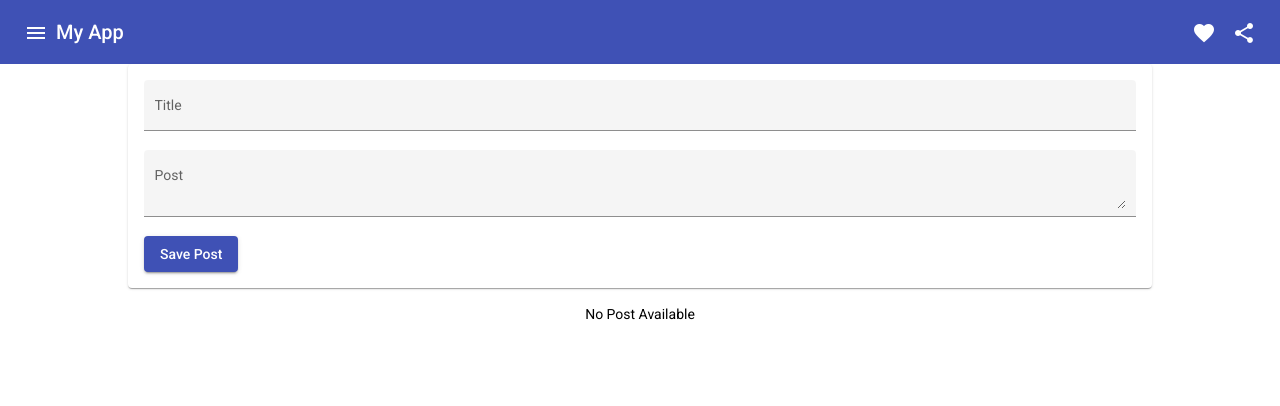
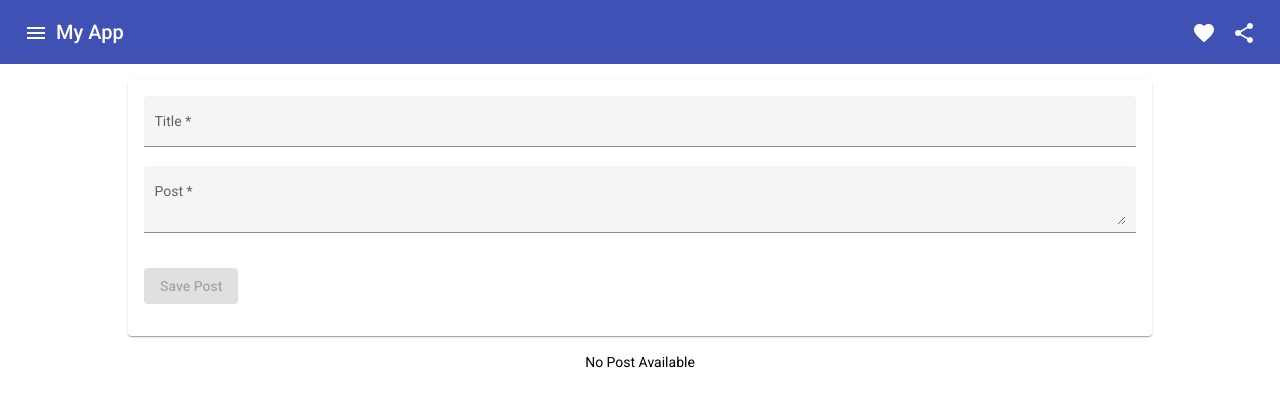
Before and after one commit to thetaaaj/MEAN_Project, an Angular app: page / in a window 1280 px wide. Shown: the top 406 px of the page. Built offline with nearby package versions, Linux system fonts and the light colour scheme.

Commit message:
Service Added

```diff
--- a/src/app/app.component.css
+++ b/src/app/app.component.css
@@ -1,5 +1,4 @@
 main {
-  margin-top: 1rem;
   width: 80%;
-  margin: auto;
+  margin: 1rem auto;
 }
--- a/src/app/app.component.html
+++ b/src/app/app.component.html
@@ -1,6 +1,6 @@
 <app-toolbar></app-toolbar>
 
 <main>
-  <app-post-create (newPostEvent)="onCreatePost($event)"></app-post-create>
-  <app-post-list [inputPostList]="allPost"></app-post-list>
+  <app-post-create></app-post-create>
+  <app-post-list></app-post-list>
 </main>
--- a/src/app/app.component.ts
+++ b/src/app/app.component.ts
@@ -7,13 +7,5 @@ import { Post } from './post.model';
   styleUrls: ['./app.component.css']
 })
 export class AppComponent {
-  title = 'MEAN_Project';
 
-
-  allPost: Post[] = [];
-
-  onCreatePost(post: Post) {
-    console.log("new Post is : ", post);
-    this.allPost.push(post);
-  }
 }
--- /dev/null
+++ b/src/app/post.service.ts
@@ -0,0 +1,32 @@
+import { Injectable } from '@angular/core';
+import { Subject } from 'rxjs';
+import { Post } from './post.model';
+
+@Injectable({
+  providedIn: 'root'
+})
+export class PostService {
+
+  constructor() { }
+
+  private posts: Post[] = [];
+
+  private PostsUpdated = new Subject<Post[]>();
+
+  getPosts() {
+    return [...this.posts];
+  }
+
+  onAddPost(newPost: Post) {
+    const post: Post = {
+      title: newPost.title,
+      content: newPost.content
+    }
+    this.posts.push(post);
+    this.PostsUpdated.next([...this.posts]);
+  }
+
+  getPostUpdateListner() {
+    return this.PostsUpdated.asObservable();
+  }
+}
--- a/src/app/post/post-create/post-create.component.html
+++ b/src/app/post/post-create/post-create.component.html
@@ -1,13 +1,22 @@
 <mat-card>
+  <form #postForm="ngForm" (submit)="onAddPost()">
     <mat-card-content>
       <mat-form-field appearance="fill">
         <mat-label>Title</mat-label>
-      <input [(ngModel)]="enteredTitle" matInput>
+        <input ngModel name="title" matInput required #title="ngModel">
+        <mat-error *ngIf="!title.valid && title.touched">
+          Please enter a Title
+        </mat-error>
       </mat-form-field>
       <mat-form-field appearance="fill">
         <mat-label>Post</mat-label>
-      <textarea [(ngModel)]="enteredPost" matInput></textarea>
+        <textarea ngModel name="content" matInput required #content="ngModel"></textarea>
+        <mat-error *ngIf="!content.valid  && content.touched">
+          Please enter a Post
+        </mat-error>
       </mat-form-field>
-    <button mat-raised-button color="primary" (click)="onAddPost()">Save Post</button>
+      <br><br>
+      <button mat-raised-button color="primary" type="submit" [disabled]="!postForm.valid">Save Post</button>
     </mat-card-content>
+  </form>
 </mat-card>
--- a/src/app/post/post-create/post-create.component.ts
+++ b/src/app/post/post-create/post-create.component.ts
@@ -1,5 +1,7 @@
-import { Component, EventEmitter, OnInit, Output } from '@angular/core';
+import { Component, EventEmitter, OnInit, Output, ViewChild } from '@angular/core';
+import { NgForm } from '@angular/forms';
 import { Post } from 'src/app/post.model';
+import { PostService } from 'src/app/post.service';
 
 @Component({
   selector: 'app-post-create',
@@ -8,26 +10,18 @@ import { Post } from 'src/app/post.model';
 })
 export class PostCreateComponent implements OnInit {
 
-  @Output() newPostEvent = new EventEmitter<Post>();
-
-  enteredTitle: string;
-  enteredPost: string;
-  constructor() { }
+  @ViewChild('postForm') postForm: NgForm;
+  constructor(private postService: PostService) { }
 
   ngOnInit(): void {
   }
 
   onAddPost() {
-    const post: Post = {
-      title: this.enteredTitle,
-      content: this.enteredPost
+    if (this.postForm.invalid) {
+      return;
     }
+    this.postService.onAddPost(this.postForm.value);
 
-    console.log(post);
-    this.newPostEvent.emit(post);
-
-    this.enteredPost = '';
-    this.enteredTitle = '';
   }
 
 }
--- a/src/app/post/post-list/post-list.component.ts
+++ b/src/app/post/post-list/post-list.component.ts
@@ -1,21 +1,37 @@
-import { Component, Input, OnInit } from '@angular/core';
+import { Component, Input, OnDestroy, OnInit } from '@angular/core';
+import { Subscription } from 'rxjs';
 import { Post } from 'src/app/post.model';
+import { PostService } from 'src/app/post.service';
 
 @Component({
   selector: 'app-post-list',
   templateUrl: './post-list.component.html',
   styleUrls: ['./post-list.component.css']
 })
-export class PostListComponent implements OnInit {
+export class PostListComponent implements OnInit, OnDestroy {
 
-  @Input() inputPostList: Post[];
-  constructor() { }
+  constructor(private postService: PostService) { }
+
   posts: Post[];
   panelOpenState = false;
 
+  private postsSub: Subscription;
+
   ngOnInit(): void {
-    this.posts = this.inputPostList;
+    this.posts = this.postService.getPosts();
     console.log("list of Post is :", this.posts);
+    this.postService.getPostUpdateListner().subscribe(
+      (postList) => {
+        this.posts = postList;
+      },
+      (error) => {
+        console.log("Error Occured !");
+      }
+    )
+  }
+
+  ngOnDestroy() {
+    this.postsSub.unsubscribe();
   }
 
 
```
Lines whose indentation alone changed are shown as unchanged.
